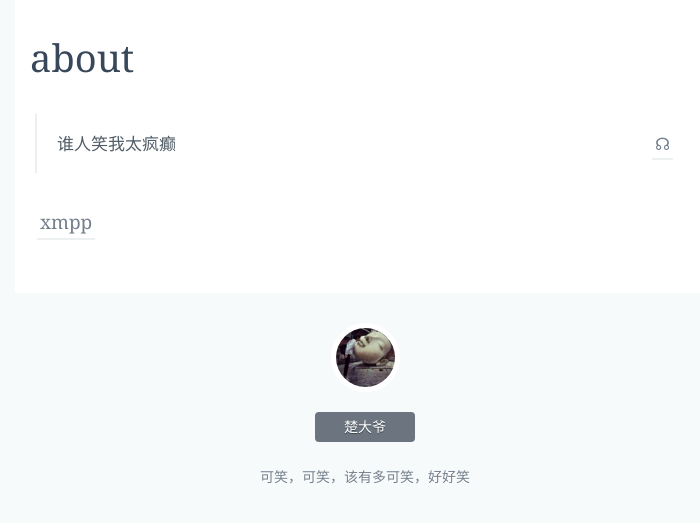
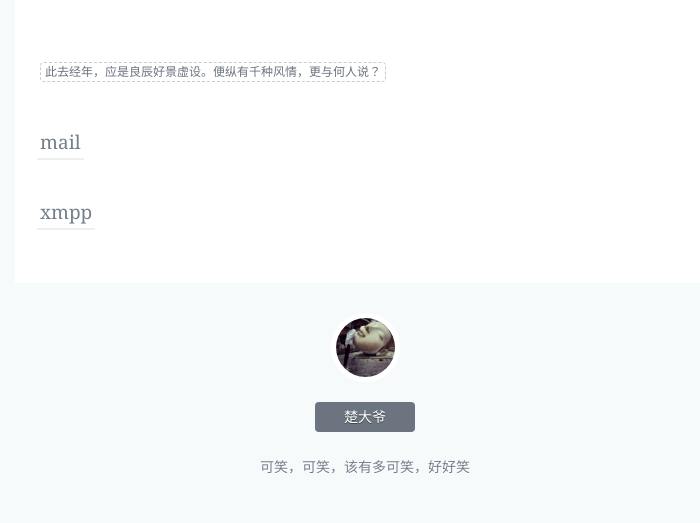
Before and after one commit to bqkc/bqkc.github.io, a Jekyll site: the page built from about/index.md, in a window 1280 px wide. Shown: the top 523 px of the page, without its empty margins (275-975 px from the left). Built offline with Jekyll 4.4.1, drawn with Linux system fonts in a browser that asks for light colours.

Commit message:
雨霖铃 - 执手相看泪眼，竟无语凝噎

```diff
--- a/about/index.md
+++ b/about/index.md
@@ -1,9 +1,11 @@
 ---
 layout:  page
-title:   about
+title:
 description:  关于
 ---
 
-> 谁人笑我太疯癫 <span style="float:right"><a href="/">☊</a></span>
+`此去经年，应是良辰好景虚设。便纵有千种风情，更与何人说？`
+
+[mail](data:text/plain;chartset=UTF-8;base64,dGVybWluYXRpb24uY2h1QGdtYWlsLmNvbQ==)
 
 [xmpp](data:text/plain;chartset=UTF-8;base64,Q2h1QGp3Y2hhdC5vcmc=)
```
